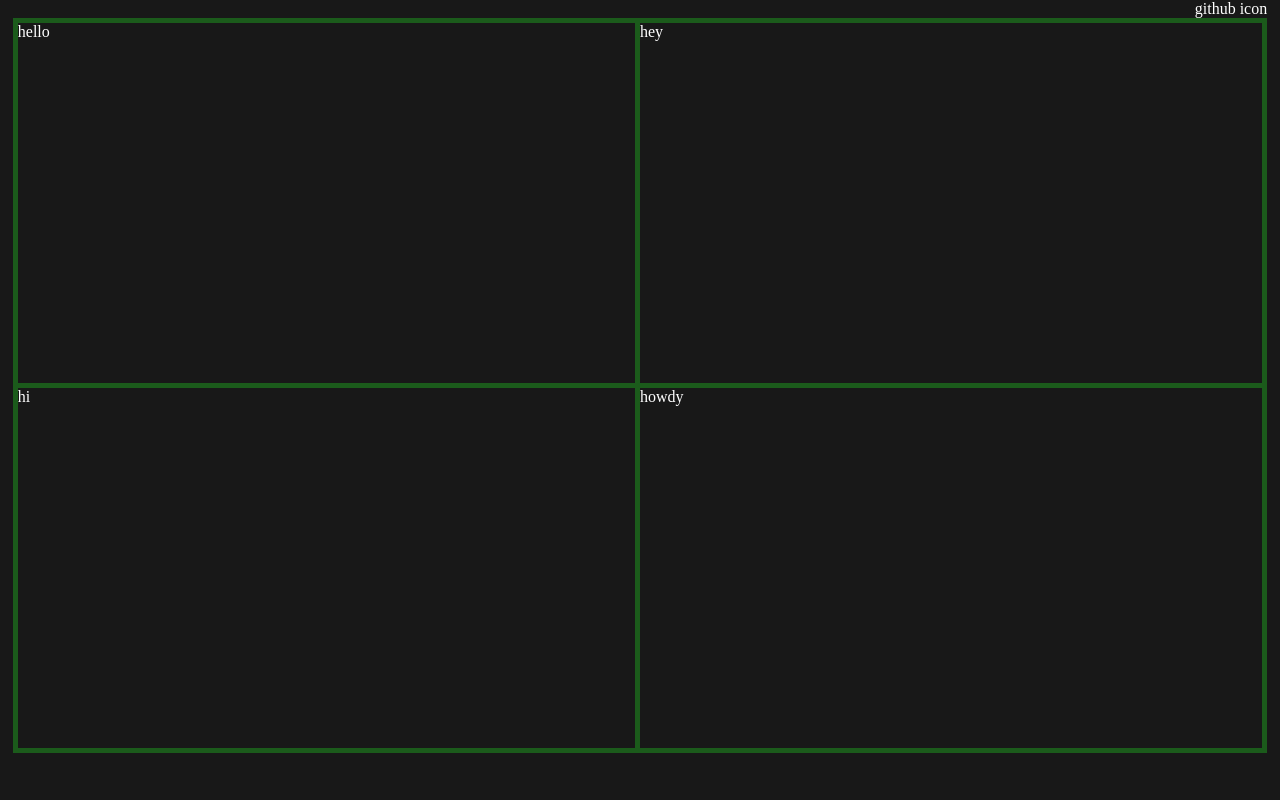
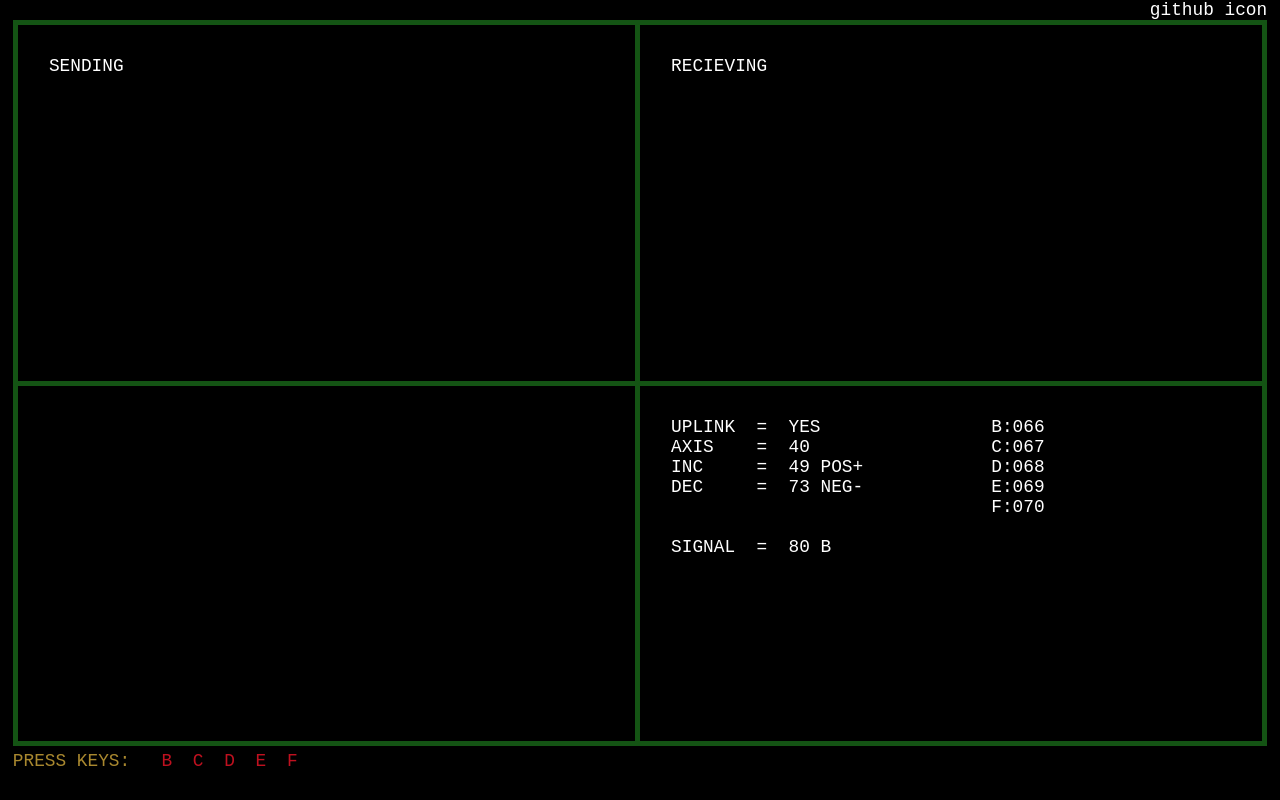
Before and after one commit to darshanCommits/Jadoo, a website: page index.html in a window 1280 px wide. Drawn offline with Linux system fonts and the light colour scheme.

Commit message:
more than barebones

```diff
--- a/index.html
+++ b/index.html
@@ -1,23 +1,48 @@
 <!DOCTYPE html>
 <html lang="en">
-<head>
-    <meta charset="UTF-8">
-    <meta http-equiv="X-UA-Compatible" content="IE=edge">
-    <meta name="viewport" content="width=device-width, initial-scale=1.0">
+  <head>
+    <meta charset="UTF-8" />
+    <meta http-equiv="X-UA-Compatible" content="IE=edge" />
+    <meta name="viewport" content="width=device-width, initial-scale=1.0" />
     <title>Jadoo</title>
-    <link rel="stylesheet" href="style.css">
-</head>
-<body>
+    <link rel="stylesheet" href="style.css" />
+  </head>
+  <body>
     <header>github icon</header>
 
     <main>
-        <div class="display d1">hello</div>
-        <div class="display d2">hey</div>
-        <div class="display d3">hi</div>
-        <div class="display d4">howdy</div>
+      <div class="display d1">SENDING</div>
+      <div class="display d2">RECIEVING</div>
+      <div class="display d3"></div>
+      <div class="display d4">
+        <pre>
+UPLINK  =  YES
+AXIS    =  40
+INC     =  49 POS+
+DEC     =  73 NEG-
+
+
+SIGNAL  =  80 B
+        </pre>
+        <pre>
+B:066
+C:067
+D:068
+E:069
+F:070
+        </pre>
+      </div>
     </main>
 
-    <footer></footer>
-
-</body>
+    <footer>
+        <div>PRESS KEYS: &nbsp;</div>
+        <div>
+            <button>B</button>
+            <button>C</button>
+            <button>D</button>
+            <button>E</button>
+            <button>F</button>
+        </div>
+    </footer>
+  </body>
 </html>
--- a/style.css
+++ b/style.css
@@ -1,18 +1,31 @@
 :root {
-    --bg : rgba(0, 0, 0, 0.904);
-    --green : rgba(0, 128, 0, 0.719);
+  /* colors */
+    --bg: rgba(0, 0, 0);
+    --green: rgba(0, 128, 0, 0.719);
+    --red: #fa0015;
+    --yellow: rgba(255, 190, 11, 0.719);
+
+  /* sizes */
+  --font: clamp(8px, 1vw + 5px, 2vw);
 }
-
 
 * {
   padding: 0;
   margin: 0;
   color: white;
+  font-family: monospace;
+  font-size: var(--font);
+
 }
 
 body {
   padding: 0 1%;
-  filter: saturate(.7) blur(.1px);
+  height: 100vh;
+  -webkit-filter: saturate(0.7) blur(0.1px);
+          filter: saturate(0.7) blur(0.1px);
+  background-color: var(--bg);
+  overflow: hidden;
+
 }
 
 header {
@@ -26,8 +39,9 @@ main {
 }
 
 .display {
-
-  height: 45vh;
+  height: calc(45vh - 2rem);
+  padding: 5%;
+  padding-bottom: 0;
 }
 
 .display:nth-child(odd) {
@@ -38,6 +52,47 @@ main {
   border-bottom: 5px solid var(--green);
 }
 
-body {
-  background-color: var(--bg);
+.d4 {
+    display: flex;
 }
+
+.d4 pre:last-child {
+    text-align: right;
+}
+
+
+
+
+
+
+
+
+
+footer {
+    display: flex;
+    gap: 5px;
+    align-items: center;
+}
+
+footer div {
+    color: var(--yellow);
+    animation: color-change 1s ease infinite;
+}
+
+@keyframes color-change {
+    0% {
+        color: var(--yellow);
+    }
+    50% {
+        color: var(--green);
+    }
+    100% {
+        color: var(--yellow);
+    }
+}
+
+footer button {
+    border: 5px solid var(--bg);
+    color: var(--red);
+    background: var(--bg);
+}
```
